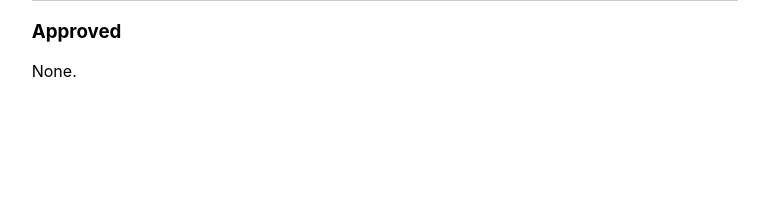
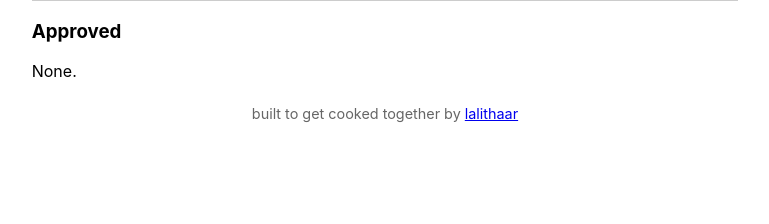
Before and after one commit to lalithaar/tds-sidekick, a Django app: page /accounts/approvals/ in a window 1280 px wide. Shown: the part 215-439 px from the top of the page, without its empty margins (255-1024 px from the left). Run offline with Django 5.2, Linux system fonts and the light colour scheme; the visitor is signed in with stand-in values (Sample User, id 1); data comes from the database, SQL or seed files in the repository.

Commit message:
Add footer: built to get cooked together by lalithaar

```diff
--- a/templates/base.html
+++ b/templates/base.html
@@ -137,6 +137,9 @@
 <main>
     {% block content %}{% endblock %}
     </main>
+    <footer style='text-align:center; margin-top:24px; color:#666; font-size:.9em;'>
+        built to get cooked together by <a href='https://isrl.in/'>lalithaar</a>
+    </footer>
     {% block scripts %}{% endblock %}
 </body>
 </html>
```
